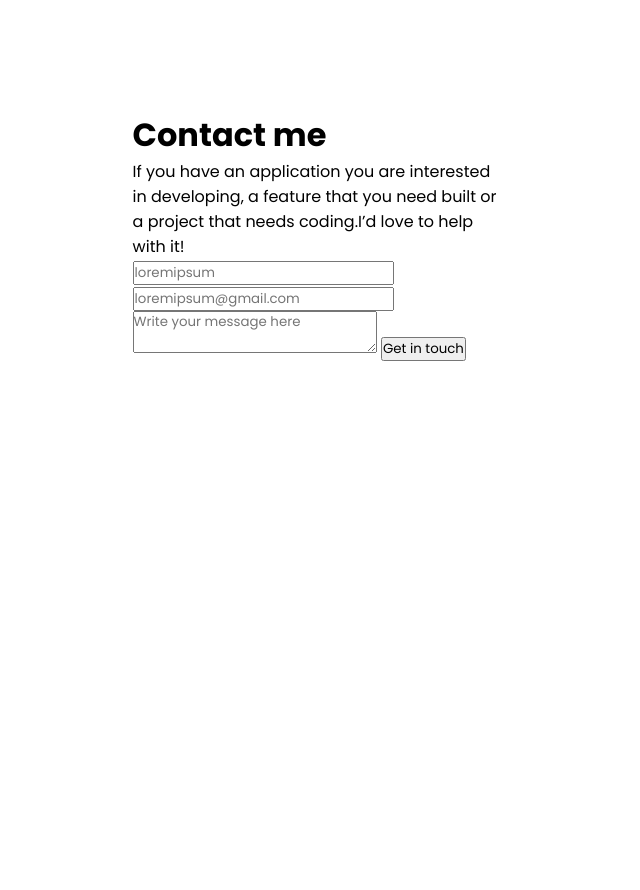
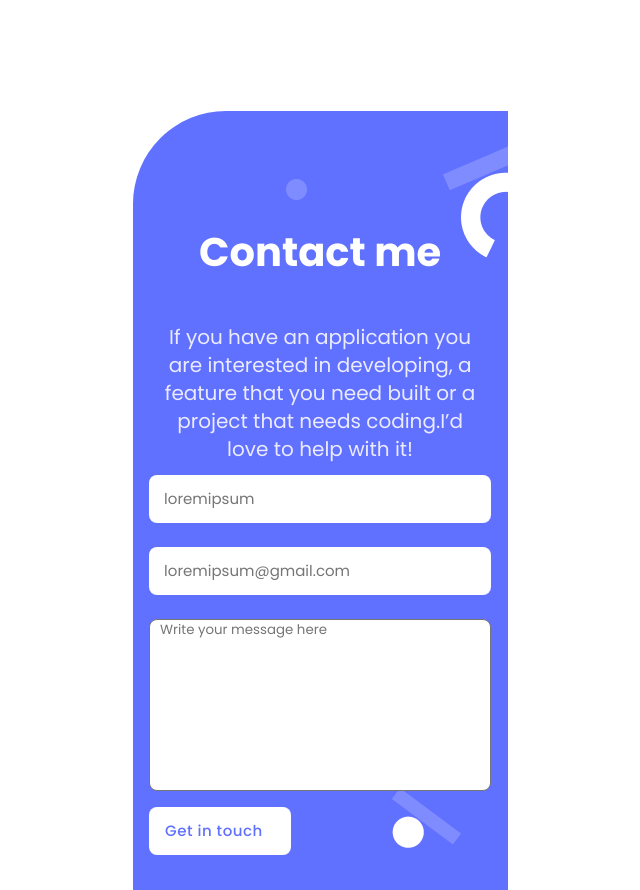
Before and after one commit to Athars904/Portfolio-Clone, a plain HTML site: page index.html in a window 1280 px wide. Shown: the part 4284-5174 px from the top of the page, without its empty margins (341-981 px from the left). Before the commit the page ends 4645 px from the top, so only its background shows below. Drawn offline with Linux system fonts and the light colour scheme.

Commit message:
UPDATED CSS FILE

```diff
--- a/style.css
+++ b/style.css
@@ -299,3 +299,87 @@ header {
   line-height: 24px;
   border-bottom: solid 1px #dfe1e6;
 }
+
+.c-back {
+  background-color: white;
+}
+
+.contact-me {
+  background-image: url("contact\ form\ shapes-mobile.png");
+  background-repeat: no-repeat;
+  background-position: right;
+  display: flex;
+  flex-direction: column;
+  text-align: center;
+  width: 375px;
+  height: 779px;
+  border-top-left-radius: 93px;
+  background-color: #6070ff;
+  align-items: center;
+}
+
+.contact-me h1 {
+  color: #fff;
+  width: 375px;
+  height: 0;
+  font-size: 40px;
+  font-style: normal;
+  font-weight: 700;
+  line-height: 52px;
+  padding: 115px 0;
+  margin: 0;
+}
+
+.contact-me p {
+  margin-top: -30px;
+  color: #ebebff;
+  font-size: 20px;
+  font-weight: 400;
+  line-height: 28px;
+  padding: 12px 24px 0;
+  text-align: center;
+}
+
+.form {
+  display: flex;
+  flex-direction: column;
+  gap: 12px;
+}
+
+.form input {
+  width: 327px;
+  height: 48px;
+  border: none;
+  border-radius: 8px;
+  color: var(--neutral-n-800, #172b4d);
+  font-family: Poppins, sans-serif;
+  font-size: 15px;
+  font-style: normal;
+  font-weight: 400;
+  line-height: 24px;
+  padding-left: 15px;
+}
+
+.form #msg {
+  height: 170px;
+  border-radius: 8px;
+  resize: none;
+  padding-left: 10px;
+}
+
+.form button {
+  width: 142px;
+  height: 48px;
+  display: inline-flex;
+  padding: 12px 16px;
+  border-radius: 8px;
+  background: #fff;
+  color: #6070ff;
+  font-family: Poppins, sans-serif;
+  font-size: 15px;
+  font-weight: 500;
+  line-height: 24px;
+  letter-spacing: 0.51px;
+  border: none;
+  margin-top: 4px;
+}
```
